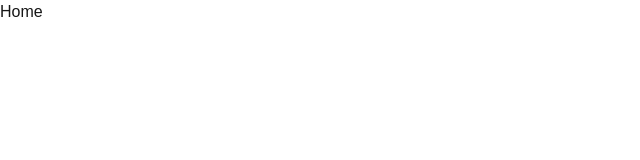
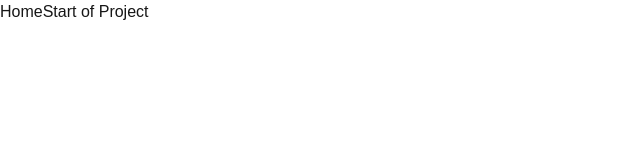
Before and after one commit to PomegranateBlue/dontworry-behappy, a Next.js app: page / in a window 1280 px wide. Shown: the top 160 px of the page, without its empty margins (0-640 px from the left). Built offline with nearby package versions, Linux system fonts and the light colour scheme.

Commit message:
브랜치 정리

```diff
--- a/src/app/page.tsx
+++ b/src/app/page.tsx
@@ -2,6 +2,7 @@ const App = () => {
   return (
     <div>
       <span>Home</span>
+      <span>Start of Project</span>
     </div>
   );
 };
```
